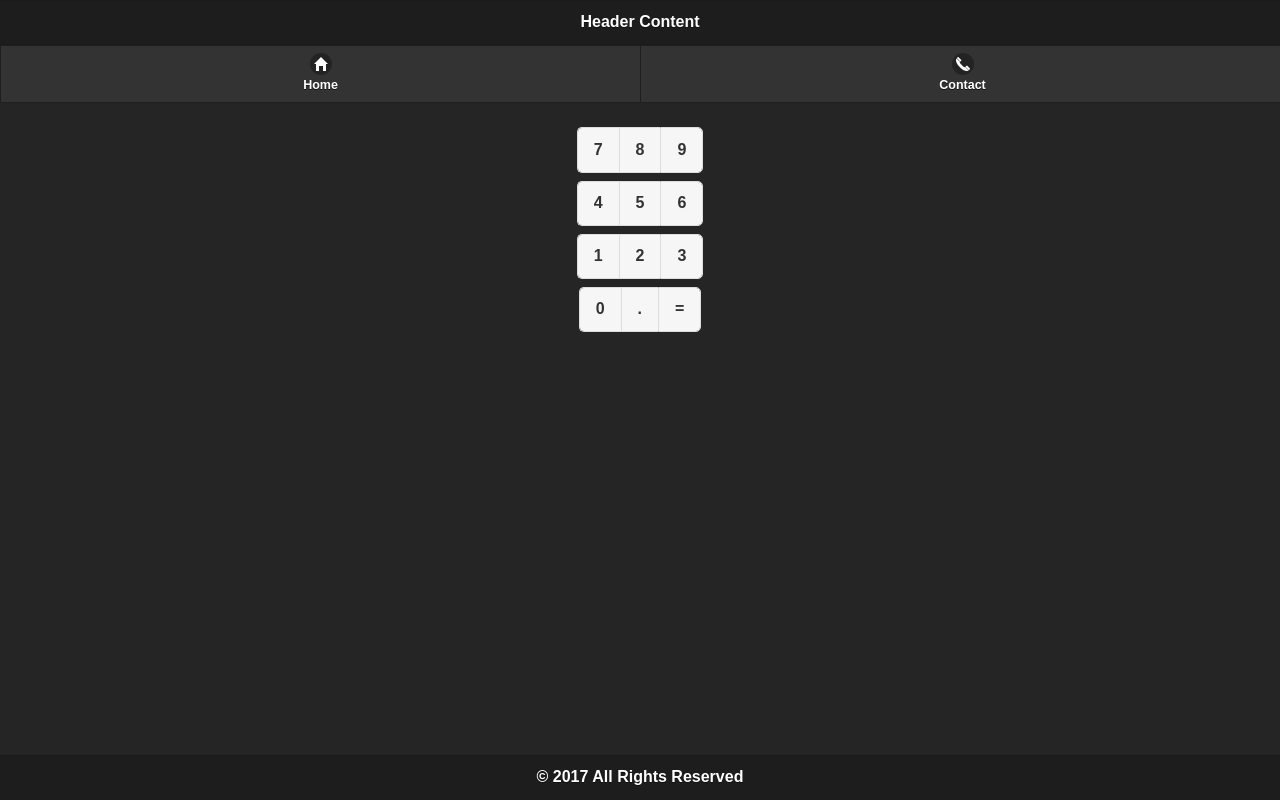
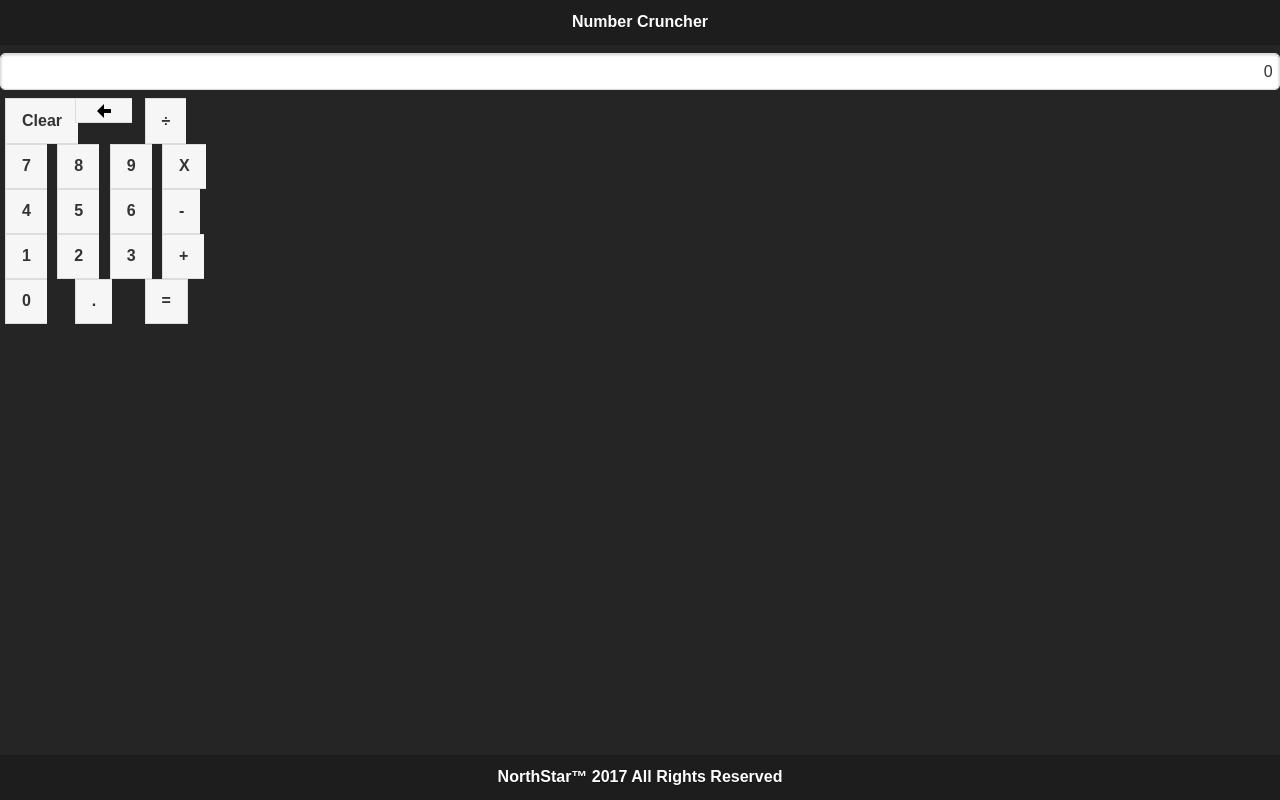
Before and after one commit to patr9240/calculator-patrickross, a website: page index.html in a window 1280 px wide. Drawn offline with Linux system fonts and the light colour scheme.

Commit message:
Added buttons for calc

```diff
--- a/index.html
+++ b/index.html
@@ -3,72 +3,76 @@
 <head>
     <meta charset="utf-8">
     <meta name="viewport" content="width=device-width, initial-scale=1, user-scalable=no">
-    <title>Patrick's Demo Mobile WebApp</title>
+    <title>Northstar&trade; Number Cruncher</title>
     <!-- CSS -->
     <link rel="stylesheet" href="/Scripts/lib/jquery-mobile-bower/css/jquery.mobile-1.4.5.min.css"/>
 </head>
 <body>
     <!-- Start Homepage Container -->
-    <div data-role="page" data-theme="b" id="home">
-        <div data-role="header">
-            <h1>Header Content</h1>
+    <div data-role="page" data-theme="b" id="portrait-calc" data-position="fixed">
+        <div data-role="header"+>
+            <h1>Number Cruncher</h1>
         </div>
-        <div data-role="navbar">
-            <ul>
-                <li><a href="#home" data-icon="home" data-transition="turn">Home</a></li>
-                <li><a href="#contact" data-icon="phone"data-transition="turn">Contact</a></li>
-            </ul>
+
+        <!-- main content -->
+        <input type="text"  id="displayControl" data-theme="a" style="text-align: right;" value="0" />
+        <div data-role="controlgroup" data-type="horizontal">
+            <div class="ui-grid-b">
+                <div class="ui-block-a"><button data-theme="a" class="ui-btn ui-corner-all ui-shadow ui-btn-a ui-btn-inline" id="keyClear">Clear</button></div>
+                <div class="ui-block-c"><button data-theme="a" class="ui-btn ui-corner-all ui-shadow ui-btn-a ui-btn-inline ui-icon-arrow-l ui-btn-icon-notext ui-nodisc-icon ui-alt-icon" id="keyC"></button></div>
+                <div class="ui-block-d"><button data-theme="a" class="ui-btn ui-corner-all ui-shadow ui-btn-a ui-btn-inline" id="keyDivide">&divide;</button></div>
+            </div>
+            <div class="ui-grid-c">
+                <div class="ui-block-a"><button data-theme="a" class="ui-btn ui-corner-all ui-shadow ui-btn-a ui-btn-inline" id="key7">7</button></div>
+                <div class="ui-block-b"><button data-theme="a" class="ui-btn ui-corner-all ui-shadow ui-btn-a ui-btn-inline" id="key8">8</button></div>
+                <div class="ui-block-c"><button data-theme="a" class="ui-btn ui-corner-all ui-shadow ui-btn-a ui-btn-inline" id="key9">9</button></div>
+                <div class="ui-block-d"><button data-theme="a" class="ui-btn ui-corner-all ui-shadow ui-btn-a ui-btn-inline" id="keyMultiply">X</button></div>
+
+                <div class="ui-block-a"><button data-theme="a" class="ui-btn ui-corner-all ui-shadow ui-btn-a ui-btn-inline" id="key4">4</button></div>
+                <div class="ui-block-b"><button data-theme="a" class="ui-btn ui-corner-all ui-shadow ui-btn-a ui-btn-inline" id="key5">5</button></div>
+                <div class="ui-block-c"><button data-theme="a" class="ui-btn ui-corner-all ui-shadow ui-btn-a ui-btn-inline" id="key6">6</button></div>
+                <div class="ui-block-d"><button data-theme="a" class="ui-btn ui-corner-all ui-shadow ui-btn-a ui-btn-inline" id="keySubtract">-</button></div>
+
+                <div class="ui-block-a"><button data-theme="a" class="ui-btn ui-corner-all ui-shadow ui-btn-a ui-btn-inline" id="key1">1</button></div>
+                <div class="ui-block-b"><button data-theme="a" class="ui-btn ui-corner-all ui-shadow ui-btn-a ui-btn-inline" id="key2">2</button></div>
+                <div class="ui-block-c"><button data-theme="a" class="ui-btn ui-corner-all ui-shadow ui-btn-a ui-btn-inline" id="key3">3</button></div>
+                <div class="ui-block-d"><button data-theme="a" class="ui-btn ui-corner-all ui-shadow ui-btn-a ui-btn-inline" id="keyAdd">+</button></div>
+            </div>
+            <div class="ui-grid-b">
+                <div class="ui-block-a"><button data-theme="a" class="ui-btn ui-corner-all ui-shadow ui-btn-a ui-btn-inline" id="key0">0</button></div>
+                <div class="ui-block-b"><button data-theme="a" class="ui-btn ui-corner-all ui-shadow ui-btn-a ui-btn-inline" id="keyDecimalPoint">.</button></div>
+                <div class="ui-block-c"><button data-theme="a" class="ui-btn ui-corner-all ui-shadow ui-btn-a ui-btn-inline" id="keyEquals">=</button></div>
+            </div>
         </div>
-        <!-- main content -->
-        <div data-role="main" class="ui-content ui-grid-a" style="text-align: center;">
-            <div data-role="controlgroup"" data-type="horizontal">
-                <a href="#" class="ui-btn ui-corner-all ui-shadow ui-btn-a ui-btn-inline">7</a>
-                <a href="#" class="ui-btn ui-corner-all ui-shadow ui-btn-a ui-btn-inline">8</a>
-                <a href="#" class="ui-btn ui-corner-all ui-shadow ui-btn-a ui-btn-inline">9</a>
+        <!--
+        <div data-role="main" class="ui-content" style="text-align: center;">
+            <div data-role="controlgroup" data-type="horizontal">
+                <button class="ui-btn ui-corner-all ui-shadow ui-btn-a ui-btn-inline">7</button>
+                <button class="ui-btn ui-corner-all ui-shadow ui-btn-a ui-btn-inline">8</button>
+                <button class="ui-btn ui-corner-all ui-shadow ui-btn-a ui-btn-inline">9</button>
             </div>
             <div data-role="controlgroup" data-type="horizontal">
-                <a href="#" class="ui-btn ui-corner-all ui-shadow ui-btn-a">4</a>
-                <a href="#" class="ui-btn ui-corner-all ui-shadow ui-btn-a">5</a>
-                <a href="#" class="ui-btn ui-corner-all ui-shadow ui-btn-a">6</a>
+                <button class="ui-btn ui-corner-all ui-shadow ui-btn-a">4</button>
+                <button class="ui-btn ui-corner-all ui-shadow ui-btn-a">5</button>
+                <button class="ui-btn ui-corner-all ui-shadow ui-btn-a">6</button>
             </div>
             <div data-role="controlgroup" data-type="horizontal">
-                <a href="#" class="ui-btn ui-corner-all ui-shadow ui-btn-a">1</a>
-                <a href="#" class="ui-btn ui-corner-all ui-shadow ui-btn-a">2</a>
-                <a href="#" class="ui-btn ui-corner-all ui-shadow ui-btn-a">3</a>
+                <button class="ui-btn ui-corner-all ui-shadow ui-btn-a">1</button>
+                <button class="ui-btn ui-corner-all ui-shadow ui-btn-a">2</button>
+                <button class="ui-btn ui-corner-all ui-shadow ui-btn-a">3</button>
             </div>
              <div data-role="controlgroup" data-type="horizontal">
-                <a href="#" class="ui-btn ui-corner-all ui-shadow ui-btn-a">0</a>
-                <a href="#" class="ui-btn ui-corner-all ui-shadow ui-btn-a">.</a>
-                <a href="#" class="ui-btn ui-corner-all ui-shadow ui-btn-a">=</a>
+                <button class="ui-btn ui-corner-all ui-shadow ui-btn-a">0</button>
+                <button class="ui-btn ui-corner-all ui-shadow ui-btn-a">.</button>
+                <button class="ui-btn ui-corner-all ui-shadow ui-btn-a">=</button>
             </div>
         </div>
+        -->
         <div data-role="footer" data-position="fixed">
-            <h1>&copy 2017 All Rights Reserved</h1>
+            <h1>NorthStar&trade; 2017 All Rights Reserved</h1>
         </div>
     </div>
     <!-- End Homepage Container -->
-
-    <!-- Start Contactpage Container -->
-    <div data-role="page" data-theme="b" id="contact">
-        <div data-role="header">
-            <h1>Contact</h1>
-        </div>
-        <div data-role="navbar">
-            <ul>
-                <li><a href="#home" data-icon="home" data-transition="turn">Home</a></li>
-                <li><a href="#contact" data-icon="phone"data-transition="turn">Contact</a></li>
-            </ul>
-        </div>
-        <!-- main content -->
-        <div data-role="main" class="ui-content">
-
-            <p>Contact Content</p>
-        </div>
-        <div data-role="footer" data-position="fixed">
-            <h1>&copy 2017 All Rights Reserved</h1>
-        </div>
-    </div>
-    <!-- End Contactpage Container -->
 
     <!-- Javascript -->
     <script src="\Scripts\lib\jquery\dist\jquery.min.js"></script>
```
